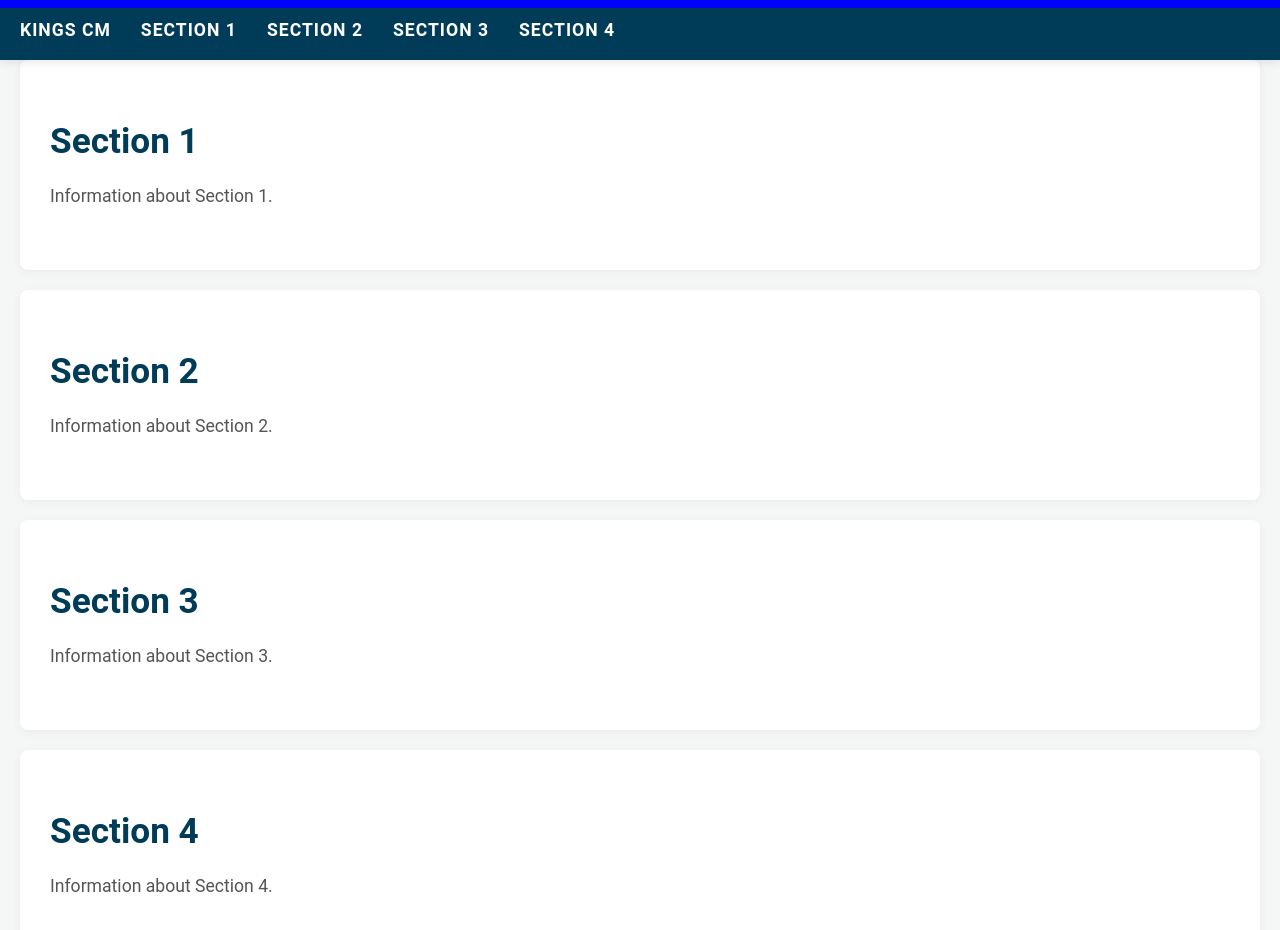
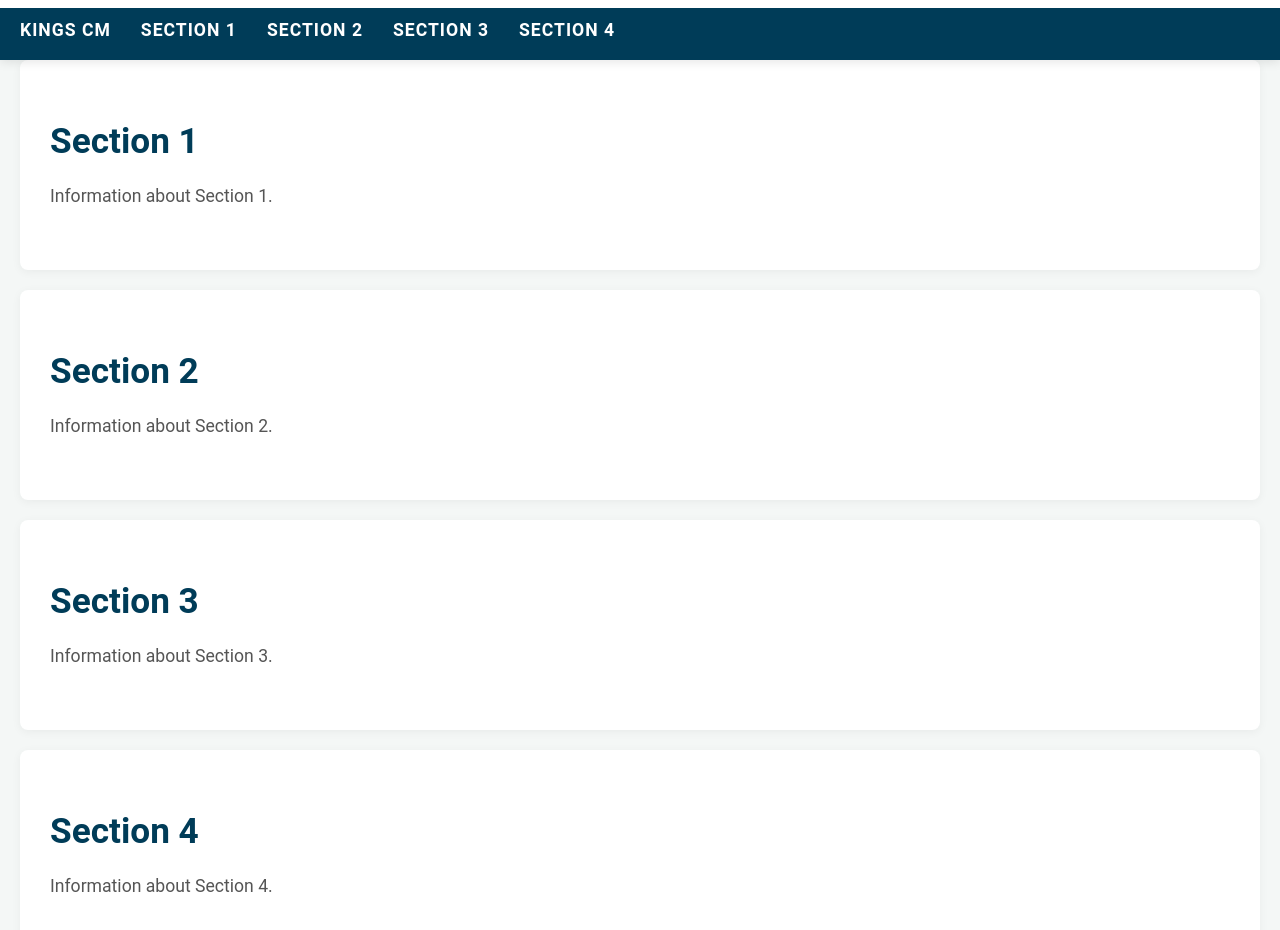
Before and after one commit to gforgittinggud/kings-app, a React (Create React App) app: page / in a window 1280 px wide. Shown: the top 930 px of the page. Built offline with nearby package versions, Linux system fonts and the light colour scheme.

Commit message:
Update Scrollbar.jsx
Changed colors for scrollbar

```diff
--- a/src/components/Scrollbar.jsx
+++ b/src/components/Scrollbar.jsx
@@ -35,7 +35,7 @@ function Scrollbar() {
       style={{
         height: "8px",
         width: "100%",
-        backgroundColor: "blue",
+        backgroundColor: "white",
         position: "fixed",
         top: "0",
         left: "0",
@@ -46,7 +46,8 @@ function Scrollbar() {
         className="progress-fill"
         style={{
           height: "100%",
-          backgroundColor: "green",
+          backgroundColor:
+            "radial-gradient(circle at -3.3% 48%, rgb(141, 146, 239) 0%, rgb(99, 229, 254) 90%);",
           width: `${scrollPercent}%`,
         }}
       ></div>
```
